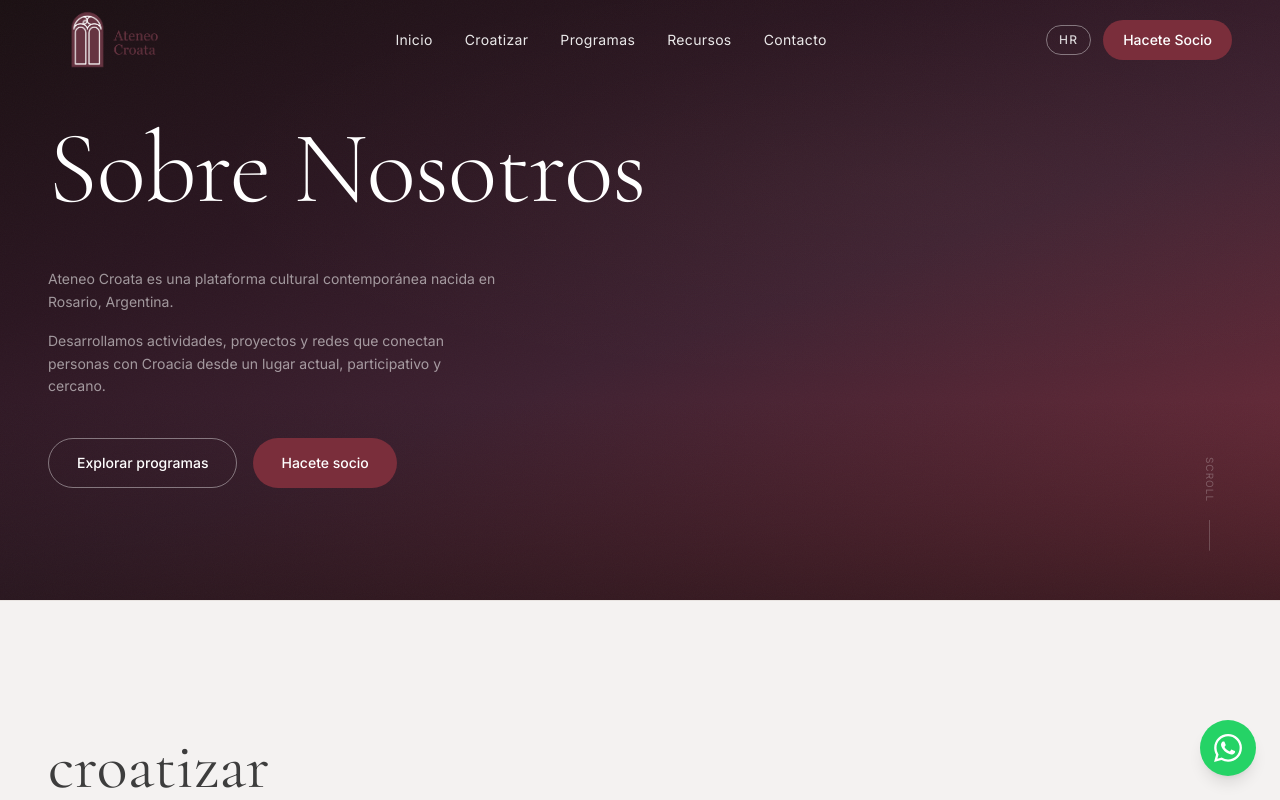
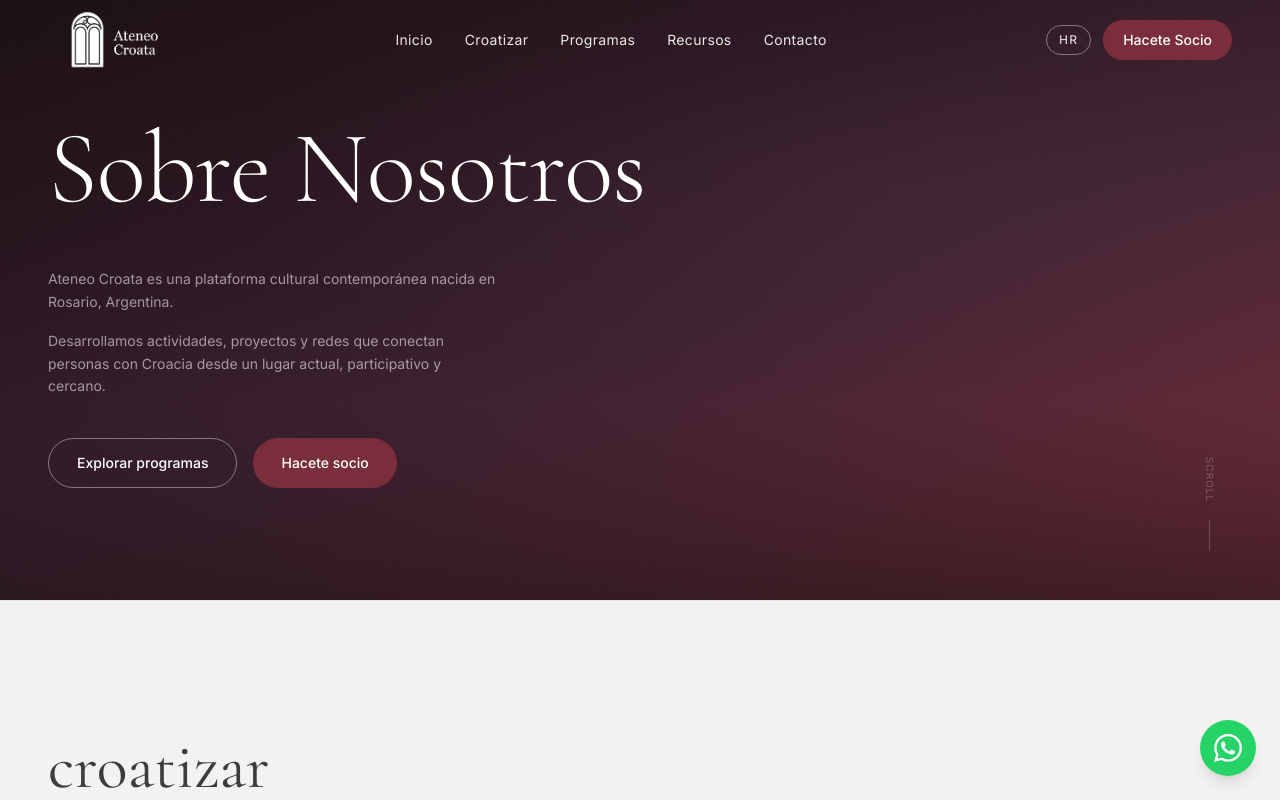
Before and after one commit to juanmdocampo/ateneo_croata, a Next.js app in the folder web/: page / in a window 1280 px wide. Shown: the top 800 px of the page. Built offline with nearby package versions, Linux system fonts and the light colour scheme.

Commit message:
logo blanco

```diff
--- a/web/src/components/layout/Navbar.tsx
+++ b/web/src/components/layout/Navbar.tsx
@@ -47,11 +47,11 @@ export default function Navbar() {
             {/* Logo */}
             <a href="#inicio" className="flex items-center gap-3 shrink-0">
               <Image
-                src="/logos/logo_oficial.png"
+                src={scrolled ? '/logos/logo_oficial.png' : '/logos/logo_oficial_blanco.png'}
                 alt="Ateneo Croata"
                 width={160}
                 height={60}
-                className="h-32 w-auto object-contain"
+                className="h-32 w-auto object-contain transition-opacity duration-300"
                 priority
               />
             </a>
```
Also changed, not shown: web/public/logos/logo_oficial_blanco.png (added).
